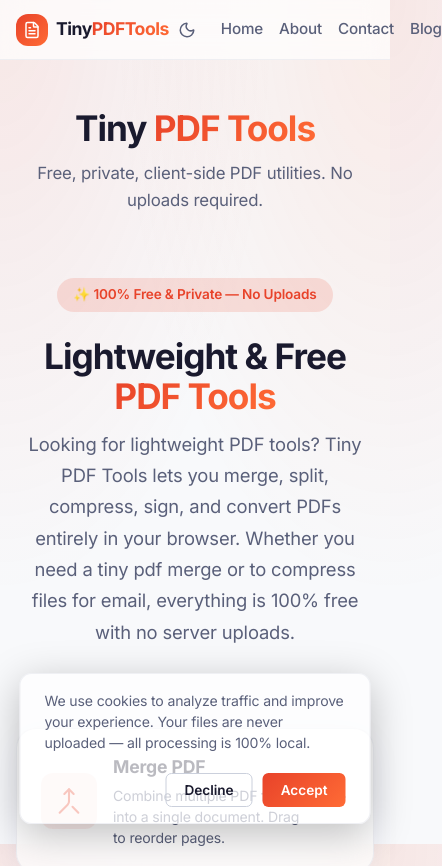
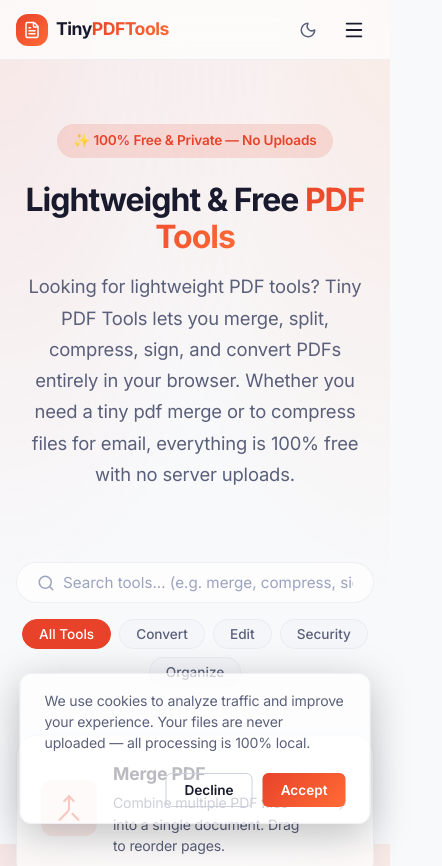
Before and after one commit to rshoaib/pdftoolkit, a Next.js app: page / in a window 390 px wide. Shown: the top 866 px of the page, 442 px wide, since content can reach past the window. Built offline with nearby package versions, Linux system fonts and the light colour scheme.

Commit message:
feat: mobile hamburger menu, search/filter, blog metadata, homepage cleanup

```diff
--- a/src/app/ClientLayout.jsx
+++ b/src/app/ClientLayout.jsx
@@ -1,13 +1,28 @@
 "use client";
 
+import { useState, useEffect } from 'react';
 import Link from 'next/link';
-import { Moon, Sun, FileText, Coffee } from 'lucide-react';
+import { usePathname } from 'next/navigation';
+import { Moon, Sun, FileText, Coffee, Menu, X } from 'lucide-react';
 import { useTheme } from '../hooks/useTheme';
 import AdSlot from '../components/AdSlot';
 import CookieConsent from '../components/CookieConsent';
 
 export default function ClientLayout({ children }) {
   const { theme, toggleTheme } = useTheme();
+  const [menuOpen, setMenuOpen] = useState(false);
+  const pathname = usePathname();
+
+  // Close menu on route change
+  useEffect(() => {
+    setMenuOpen(false);
+  }, [pathname]);
+
+  // Lock body scroll when menu is open
+  useEffect(() => {
+    document.body.style.overflow = menuOpen ? 'hidden' : '';
+    return () => { document.body.style.overflow = ''; };
+  }, [menuOpen]);
 
   return (
     <div className="layout">
@@ -20,7 +35,9 @@
             Tiny<span className="text-gradient">PDFTools</span>
           </div>
         </Link>
-        <nav className="nav">
+
+        {/* Desktop nav */}
+        <nav className="nav nav-desktop">
           <button className="theme-btn" onClick={toggleTheme} title="Toggle Theme" aria-label="Toggle dark mode">
             {theme === 'light' ? <Moon size={18} /> : <Sun size={18} />}
           </button>
@@ -29,7 +46,37 @@
           <Link href="/contact" className="nav-link">Contact</Link>
           <Link href="/blog" className="nav-link">Blog</Link>
         </nav>
+
+        {/* Mobile controls */}
+        <div className="nav-mobile-controls">
+          <button className="theme-btn" onClick={toggleTheme} title="Toggle Theme" aria-label="Toggle dark mode">
+            {theme === 'light' ? <Moon size={18} /> : <Sun size={18} />}
+          </button>
+          <button
+            className="hamburger-btn"
+            onClick={() => setMenuOpen(!menuOpen)}
+            aria-label={menuOpen ? 'Close menu' : 'Open menu'}
+          >
+            {menuOpen ? <X size={22} /> : <Menu size={22} />}
+          </button>
+        </div>
       </header>
+
+      {/* Mobile drawer overlay */}
+      {menuOpen && <div className="mobile-overlay" onClick={() => setMenuOpen(false)} />}
+
+      {/* Mobile drawer menu */}
+      <nav className={`mobile-drawer ${menuOpen ? 'mobile-drawer-open' : ''}`}>
+        <Link href="/" className="mobile-nav-link">Home</Link>
+        <Link href="/about" className="mobile-nav-link">About</Link>
+        <Link href="/contact" className="mobile-nav-link">Contact</Link>
+        <Link href="/blog" className="mobile-nav-link">Blog</Link>
+        <Link href="/merge-pdf" className="mobile-nav-link">Merge PDF</Link>
+        <Link href="/compress-pdf" className="mobile-nav-link">Compress PDF</Link>
+        <Link href="/split-pdf" className="mobile-nav-link">Split PDF</Link>
+        <Link href="/pdf-to-image" className="mobile-nav-link">PDF to Image</Link>
+        <Link href="/sign-pdf" className="mobile-nav-link">Sign PDF</Link>
+      </nav>
 
       <main className="main-content">
         {children}
--- a/src/app/blog/page.jsx
+++ b/src/app/blog/page.jsx
@@ -1,9 +1,9 @@
 import BlogList from '../../components/BlogList';
 
 export const metadata = {
-  title: '',
-  description: '',
-  alternates: { canonical: '' }
+  title: 'Blog — PDF Tips, Tutorials & Guides | Tiny PDF Tools',
+  description: 'Tips, tutorials, and guides for working with PDFs. Learn how to merge, split, compress, and protect your documents — all for free, 100% in your browser.',
+  alternates: { canonical: 'https://tinypdftools.com/blog' }
 };
 
 export default function Page() {
--- a/src/app/globals.css
+++ b/src/app/globals.css
@@ -269,6 +269,71 @@
           align-items: center;
         }
 
+        .nav-mobile-controls {
+          display: none;
+          align-items: center;
+          gap: var(--spacing-sm);
+        }
+
+        .hamburger-btn {
+          display: flex;
+          align-items: center;
+          justify-content: center;
+          width: 40px;
+          height: 40px;
+          border-radius: var(--radius-md);
+          color: var(--text-main);
+          transition: var(--transition-fast);
+        }
+        .hamburger-btn:hover {
+          background: var(--bg-surface);
+        }
+
+        .mobile-overlay {
+          display: none;
+          position: fixed;
+          inset: 0;
+          background: rgba(0,0,0,0.4);
+          z-index: 40;
+        }
+
+        .mobile-drawer {
+          display: none;
+          position: fixed;
+          top: 60px;
+          left: 0;
+          right: 0;
+          background: var(--bg-app);
+          border-bottom: 1px solid var(--border-light);
+          z-index: 45;
+          flex-direction: column;
+          padding: var(--spacing-md) var(--spacing-lg);
+          gap: var(--spacing-xs);
+          transform: translateY(-100%);
+          opacity: 0;
+          transition: transform 0.25s ease, opacity 0.25s ease;
+          max-height: calc(100vh - 60px);
+          overflow-y: auto;
+        }
+        .mobile-drawer-open {
+          transform: translateY(0);
+          opacity: 1;
+        }
+
+        .mobile-nav-link {
+          display: block;
+          padding: 12px 16px;
+          font-size: 1rem;
+          font-weight: 500;
+          color: var(--text-main);
+          border-radius: var(--radius-md);
+          transition: var(--transition-fast);
+        }
+        .mobile-nav-link:hover {
+          background: var(--bg-surface);
+          color: var(--primary);
+        }
+
         .theme-btn {
           display: flex;
           align-items: center;
@@ -386,9 +451,17 @@
             width: 18px;
             height: 18px;
           }
-          .nav {
-            gap: var(--spacing-md);
-            font-size: 0.9rem;
+          .nav-desktop {
+            display: none;
+          }
+          .nav-mobile-controls {
+            display: flex;
+          }
+          .mobile-overlay {
+            display: block;
+          }
+          .mobile-drawer {
+            display: flex;
           }
           .footer {
             flex-direction: column;
@@ -401,4 +474,9 @@
           .main-content {
             padding: var(--spacing-md);
           }
+          .quick-links {
+            padding: 16px var(--spacing-md);
+            gap: 8px;
+            font-size: 0.75rem;
+          }
         }
--- a/src/app/page.jsx
+++ b/src/app/page.jsx
@@ -1,26 +1,5 @@
 import ToolSelector from '../components/ToolSelector';
 
 export default function HomePage() {
-  return (
-    <>
-      <div className="hero">
-        <h1 className="hero-title">Tiny <span className="text-gradient">PDF Tools</span></h1>
-        <p className="hero-desc">Free, private, client-side PDF utilities. No uploads required.</p>
-      </div>
-
-      <ToolSelector />
-
-      <style>{`
-        .hero { text-align: center; padding: var(--spacing-xxl) 0; }
-        .hero-title { font-size: 3rem; font-weight: 800; letter-spacing: -1px; margin-bottom: 12px; }
-        .hero-desc { font-size: 1.2rem; color: var(--text-muted); max-width: 600px; margin: 0 auto; line-height: 1.6; }
-
-        @media (max-width: 768px) {
-          .hero { padding: var(--spacing-xl) 0; }
-          .hero-title { font-size: 2.2rem; }
-          .hero-desc { font-size: 1.05rem; }
-        }
-      `}</style>
-    </>
-  );
+  return <ToolSelector />;
 }
--- a/src/components/ToolSelector.jsx
+++ b/src/components/ToolSelector.jsx
@@ -1,12 +1,14 @@
+"use client";
+import { useState, useMemo } from 'react';
 import Link from 'next/link';
-import { ArrowRight } from 'lucide-react';
+import { ArrowRight, Search } from 'lucide-react';
 import { tools } from '../data/tools';
 
 const ToolSelector = () => {
   const faqData = [
     {
-      question: 'Are all 16 PDF tools really free?',
-      answer: 'Yes. Every tool on Tiny PDF Tools is completely free with no usage limits, no daily caps, and no premium tiers. There is no account to create and nothing to install. We generate revenue through non-intrusive display ads, which allows us to keep every tool free for everyone.',
+      question: 'Are all 18 PDF tools really free?',
+      answer: 'Yes. Every tool on Tiny PDF Tools is completely free with no usage limits, no daily caps, and no premium tiers. There is no account to create and nothing to install. We keep every tool free for everyone.',
     },
     {
       question: 'Do my PDF files get uploaded to a server?',
@@ -29,6 +31,35 @@
       answer: 'Absolutely. Many professionals use Tiny PDF Tools for contracts, invoices, proposals, and financial reports. Since files are processed entirely in your browser, there is no risk of data exposure through third-party servers. This makes our tools particularly well-suited for sensitive business documents.',
     },
   ];
+
+  const [search, setSearch] = useState('');
+  const [category, setCategory] = useState('all');
+
+  const categories = [
+    { key: 'all', label: 'All Tools' },
+    { key: 'convert', label: 'Convert' },
+    { key: 'edit', label: 'Edit' },
+    { key: 'security', label: 'Security' },
+    { key: 'organize', label: 'Organize' },
+  ];
+
+  const toolCategories = {
+    'merge-pdf': 'organize', 'split-pdf': 'organize', 'organize-pdf': 'organize',
+    'delete-pdf-pages': 'organize', 'extract-pdf-pages': 'organize',
+    'compress-pdf': 'edit', 'rotate-pdf': 'edit', 'crop-pdf': 'edit',
+    'watermark-pdf': 'edit', 'add-page-numbers': 'edit', 'flatten-pdf': 'edit', 'sign-pdf': 'edit',
+    'pdf-to-image': 'convert', 'image-to-pdf': 'convert', 'pdf-reader': 'convert',
+    'protect-pdf': 'security', 'unlock-pdf': 'security',
+  };
+
+  const filteredTools = useMemo(() => {
+    return tools.filter(t => {
+      const matchesSearch = !search || t.title.toLowerCase().includes(search.toLowerCase())
+        || t.description.toLowerCase().includes(search.toLowerCase());
+      const matchesCategory = category === 'all' || toolCategories[t.id] === category;
+      return matchesSearch && matchesCategory;
+    });
+  }, [search, category]);
 
   return (
     <div className="tool-selector">
@@ -63,9 +94,34 @@
         </p>
       </section>
 
+      {/* Search & Filter */}
+      <section className="search-filter-section">
+        <div className="search-bar">
+          <Search size={18} className="search-icon" />
+          <input
+            type="text"
+            placeholder="Search tools... (e.g. merge, compress, sign)"
+            value={search}
+            onChange={(e) => setSearch(e.target.value)}
+            className="search-input"
+          />
+        </div>
+        <div className="category-pills">
+          {categories.map(c => (
+            <button
+              key={c.key}
+              className={`category-pill ${category === c.key ? 'category-pill-active' : ''}`}
+              onClick={() => setCategory(c.key)}
+            >
+              {c.label}
+            </button>
+          ))}
+        </div>
+      </section>
+
       {/* Tool Cards Grid */}
       <section className="tools-grid">
-        {tools.map((tool) => (
+        {filteredTools.map((tool) => (
           <Link href={`/${tool.id}`} key={tool.id} className="tool-card glass-panel">
             <div className="tool-card-icon" style={{ background: `${tool.color}15`, color: tool.color }}>
               <tool.icon size={28} strokeWidth={1.8} />
@@ -79,6 +135,9 @@
             </div>
           </Link>
         ))}
+        {filteredTools.length === 0 && (
+          <p className="no-results">No tools match your search. Try a different keyword.</p>
+        )}
       </section>
 
       {/* Trust Badges */}
@@ -105,7 +164,7 @@
           <div className="step-card glass-panel">
             <div className="step-number">1</div>
             <h3>Choose Your Tool</h3>
-            <p>Select any of the 16 PDF tools above. Each tool is purpose-built for a specific task — from merging and splitting to signing and encrypting. Click the tool card to get started instantly.</p>
+            <p>Select any of the 18 PDF tools above. Each tool is purpose-built for a specific task — from merging and splitting to signing and encrypting. Click the tool card to get started instantly.</p>
           </div>
           <div className="step-card glass-panel">
             <div className="step-number">2</div>
@@ -153,7 +212,7 @@
       {/* Stats */}
       <section className="stats-section">
         <div className="stat-card">
-          <div className="stat-number">16</div>
+          <div className="stat-number">18</div>
           <div className="stat-label">Free PDF Tools</div>
         </div>
         <div className="stat-card">
@@ -227,6 +286,81 @@
           max-width: 560px;
           margin: 0 auto;
           line-height: 1.7;
+        }
+
+        .search-filter-section {
+          display: flex;
+          flex-direction: column;
+          align-items: center;
+          gap: var(--spacing-md);
+        }
+
+        .search-bar {
+          display: flex;
+          align-items: center;
+          gap: var(--spacing-sm);
+          padding: 10px 20px;
+          background: var(--bg-panel);
+          border: 1px solid var(--border-light);
+          border-radius: var(--radius-full);
+          width: 100%;
+          max-width: 480px;
+          transition: var(--transition-fast);
+        }
+        .search-bar:focus-within {
+          border-color: var(--primary);
+          box-shadow: 0 0 0 3px var(--primary-glow);
+        }
+        .search-icon {
+          color: var(--text-dim);
+          flex-shrink: 0;
+        }
+        .search-input {
+          border: none;
+          background: transparent;
+          outline: none;
+          font-family: inherit;
+          font-size: 0.95rem;
+          color: var(--text-main);
+          width: 100%;
+        }
+        .search-input::placeholder {
+          color: var(--text-dim);
+        }
+
+        .category-pills {
+          display: flex;
+          gap: var(--spacing-sm);
+          flex-wrap: wrap;
+          justify-content: center;
+        }
+        .category-pill {
+          padding: 6px 16px;
+          border-radius: var(--radius-full);
+          font-size: 0.85rem;
+          font-weight: 500;
+          color: var(--text-muted);
+          background: var(--bg-surface);
+          border: 1px solid var(--border-light);
+          transition: var(--transition-fast);
+          cursor: pointer;
+        }
+        .category-pill:hover {
+          border-color: var(--primary);
+          color: var(--primary);
+        }
+        .category-pill-active {
+          background: var(--primary);
+          color: #fff;
+          border-color: var(--primary);
+        }
+
+        .no-results {
+          grid-column: 1 / -1;
+          text-align: center;
+          color: var(--text-muted);
+          font-size: 1rem;
+          padding: var(--spacing-xl) 0;
         }
 
         .tools-grid {
```
